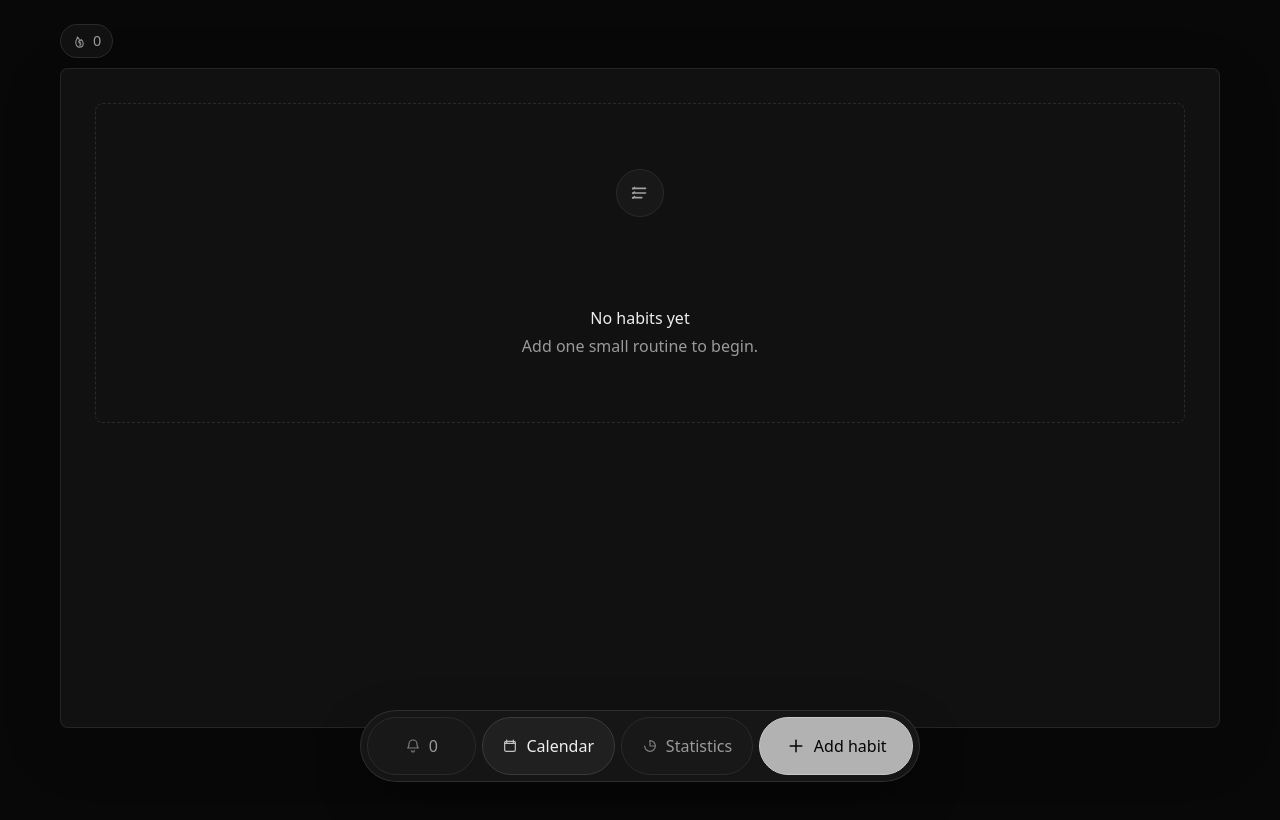
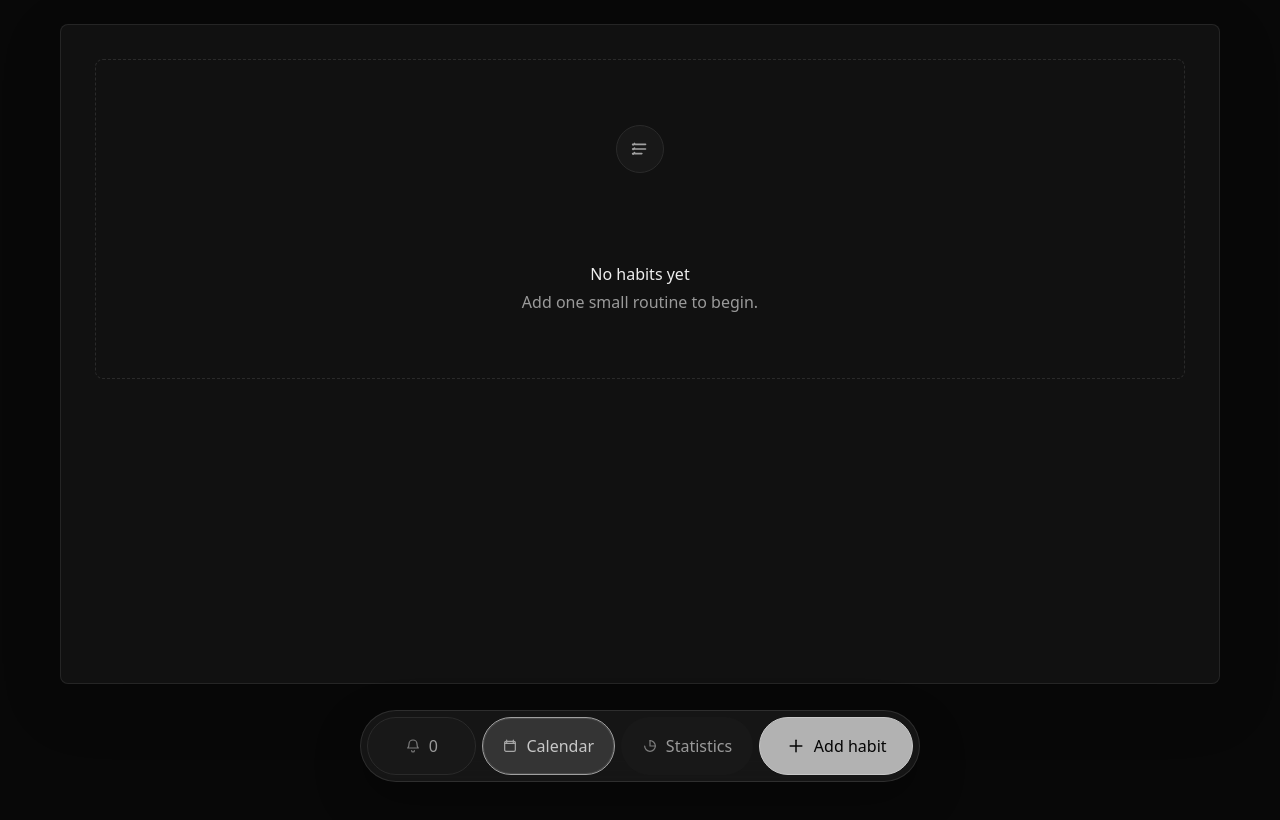
Before and after one commit to luvasramos/habit-tracker, a React (Vite) app: page / in a window 1280 px wide. Shown: the top 820 px of the page. Built offline with nearby package versions, Linux system fonts and the light colour scheme; a web font is replaced by a local one.

Commit message:
Refine header and navigation states

```diff
--- a/src/App.tsx
+++ b/src/App.tsx
@@ -6,7 +6,6 @@ import { HabitTabs } from './components/HabitTabs';
 import { MonthView } from './components/MonthView';
 import { Icon } from './components/Icon';
 import { StatisticsView } from './components/StatisticsView';
-import { StreakPill } from './components/StreakPill';
 import { WeekView } from './components/WeekView';
 import { YearView } from './components/YearView';
 import { loadDailyCheckInAnswers } from './data/dailyCheckInStore';
@@ -234,10 +233,6 @@ export const App = () => {
 
   return (
     <div className="app">
-      <div className="app-status" aria-live="polite">
-        <StreakPill streak={activityStreak} />
-      </div>
-
       <main className="shell">
         {dailyCheckInOpen ? (
           <DailyCheckIn
@@ -266,6 +261,7 @@ export const App = () => {
             <HabitTabs
               habits={state.habits}
               selectedHabitId={state.selectedHabitId}
+              streak={activityStreak}
               onSelect={selectHabit}
               onEdit={() => setEditOpen(true)}
               editButtonRef={editButtonRef}
--- a/src/components/HabitTabs.tsx
+++ b/src/components/HabitTabs.tsx
@@ -2,10 +2,12 @@ import type { CSSProperties, KeyboardEvent, RefObject } from 'react';
 import type { Habit } from '../state/types';
 import { getHabitColorVar, HabitIconView } from '../utils/habitAppearance';
 import { Icon } from './Icon';
+import { StreakPill } from './StreakPill';
 
 type HabitTabsProps = {
   habits: Habit[];
   selectedHabitId: string | null;
+  streak: number;
   onSelect: (habitId: string) => void;
   onEdit: () => void;
   editButtonRef?: RefObject<HTMLButtonElement | null>;
@@ -14,6 +16,7 @@ type HabitTabsProps = {
 export const HabitTabs = ({
   habits,
   selectedHabitId,
+  streak,
   onSelect,
   onEdit,
   editButtonRef,
@@ -52,7 +55,7 @@ export const HabitTabs = ({
   return (
     <section className="habit-tabs" aria-label="Habits">
       <div className="habit-tabs__heading">
-        <h2>Habits</h2>
+        <StreakPill streak={streak} />
         <button
           ref={editButtonRef}
           className="icon-button habit-tabs__edit"
--- a/src/styles.css
+++ b/src/styles.css
@@ -89,12 +89,6 @@ input:focus-visible {
   overflow-x: clip;
 }
 
-.app-status {
-  display: flex;
-  width: min(100%, 1160px);
-  margin: 0 auto 10px;
-}
-
 .streak-pill {
   display: inline-flex;
   align-items: center;
@@ -331,13 +325,25 @@ h2 {
 
 .floating-nav__item {
   flex: 0.95 1 0;
-  color: var(--muted);
+  border-color: transparent;
+  color: var(--muted);
+}
+
+.floating-nav__item:hover {
+  border-color: var(--border);
+  background: color-mix(in srgb, var(--surface-3) 58%, transparent);
 }
 
 .floating-nav__item[aria-current='page'] {
-  border-color: var(--border-strong);
-  background: var(--surface-3);
-  color: var(--text);
+  border-color: color-mix(in srgb, var(--soft) 72%, var(--border-strong));
+  background: color-mix(in srgb, var(--surface-3) 88%, var(--soft));
+  color: var(--soft);
+  box-shadow: inset 0 0 0 1px color-mix(in srgb, var(--soft) 14%, transparent);
+}
+
+.floating-nav__item[aria-current='page']:hover {
+  border-color: color-mix(in srgb, var(--soft) 76%, var(--border-strong));
+  background: color-mix(in srgb, var(--surface-3) 88%, var(--soft));
 }
 
 .floating-nav__add {
@@ -750,8 +756,11 @@ h2 {
 }
 
 .calendar-controls {
-  display: grid;
-  gap: 14px;
+  display: flex;
+  align-items: center;
+  justify-content: space-between;
+  gap: 12px;
+  flex-wrap: wrap;
   margin-bottom: 18px;
 }
 
@@ -777,9 +786,11 @@ h2 {
 }
 
 .period-controls {
+  flex: 0 1 auto;
   justify-content: space-between;
   flex-wrap: nowrap;
   min-width: 0;
+  width: fit-content;
   padding: 4px;
   border: 1px solid var(--border);
   border-radius: 999px;
@@ -800,8 +811,8 @@ h2 {
 }
 
 .period-label {
-  min-width: 0;
-  flex: 1;
+  min-width: 18ch;
+  flex: 0 1 auto;
   min-height: var(--control-size);
   display: grid;
   place-items: center;
```
